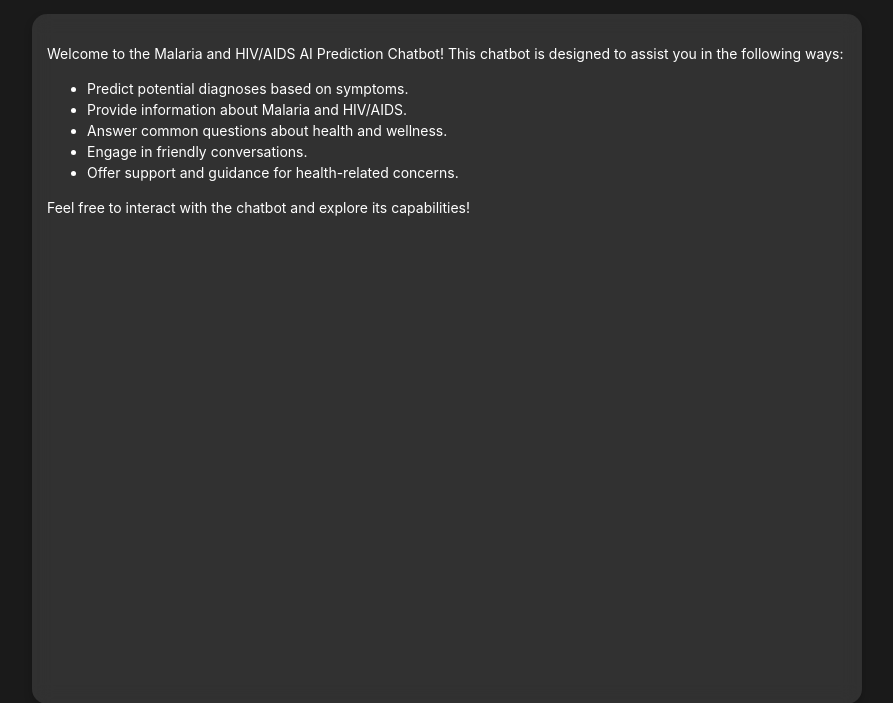
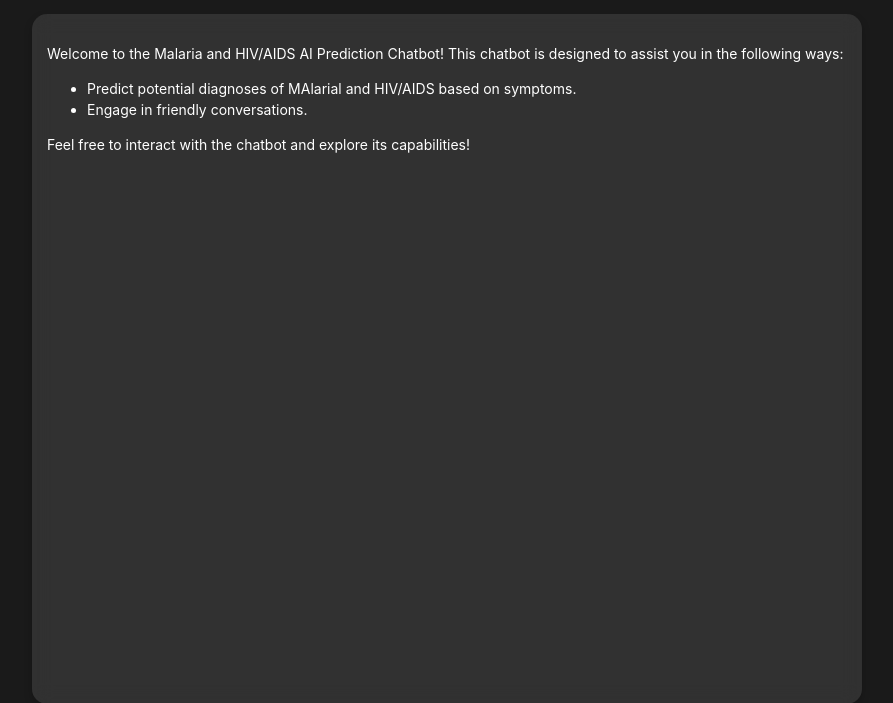
Before and after one commit to henryallison/AI_Group3_Implementation_Assignment3, a Python web app: template templates/about.html in a window 1280 px wide. Shown: the part 56-759 px from the top of the page, without its empty margins (193-1086 px from the left). Run offline with Jinja, Linux system fonts and the light colour scheme; the template is opened without the code that fills it, so the values that code supplies are empty.

Commit message:
Update about.html

```diff
--- a/templates/about.html
+++ b/templates/about.html
@@ -19,11 +19,8 @@
         <div class="content">
             <p>Welcome to the Malaria and HIV/AIDS AI Prediction Chatbot! This chatbot is designed to assist you in the following ways:</p>
             <ul>
-                <li>Predict potential diagnoses based on symptoms.</li>
-                <li>Provide information about Malaria and HIV/AIDS.</li>
-                <li>Answer common questions about health and wellness.</li>
+                <li>Predict potential diagnoses of MAlarial and HIV/AIDS based on symptoms.</li>
                 <li>Engage in friendly conversations.</li>
-                <li>Offer support and guidance for health-related concerns.</li>
             </ul>
             <p>Feel free to interact with the chatbot and explore its capabilities!</p>
         </div>
```
